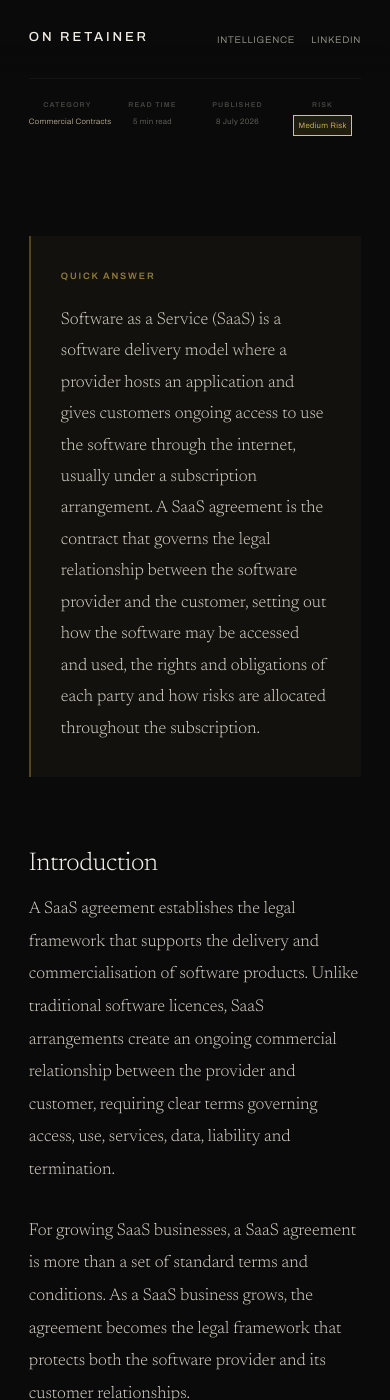
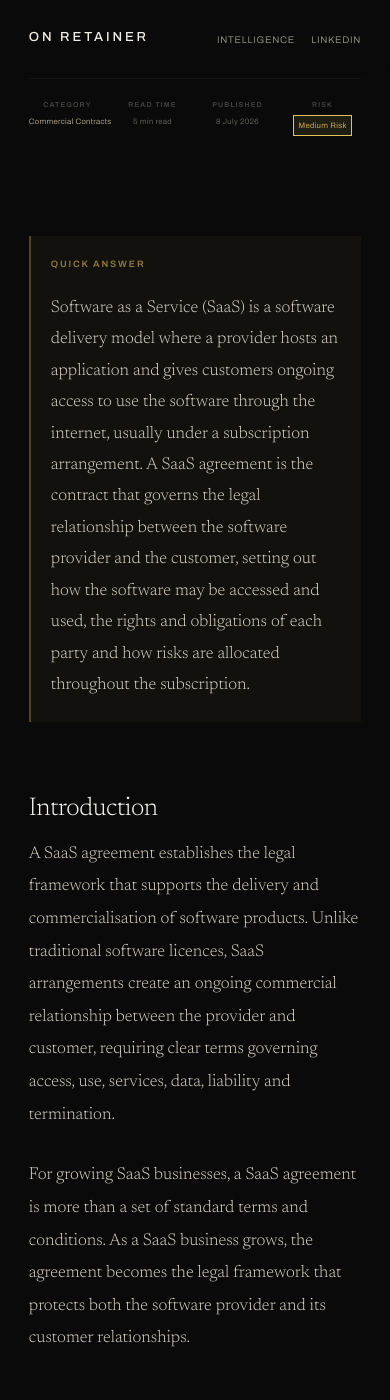
Before and after one commit to Syn-axe/solid-guacamole, a Jekyll site: the page built from _articles/what-is-a-saas-agreement.md, in a window 390 px wide and 1400 px high, scrolled down 535 px. Built offline with Jekyll 4.4.1, drawn with Linux system fonts in a browser that asks for light colours.

Commit message:
Update article.html

```diff
--- a/_layouts/article.html
+++ b/_layouts/article.html
@@ -655,6 +655,7 @@
       .status-tag { display: none; }
       .article-header { padding: 5rem 1.8rem var(--sp-8); }
       .article-body { padding: var(--sp-12) 1.8rem var(--sp-16); }
+      .article-body .quick-answer { padding: var(--sp-5); }
       footer { flex-direction: column; align-items: flex-start; gap: 1rem; }
       .footer-brand { align-items: flex-start; }
       .article-meta-strip {
```
